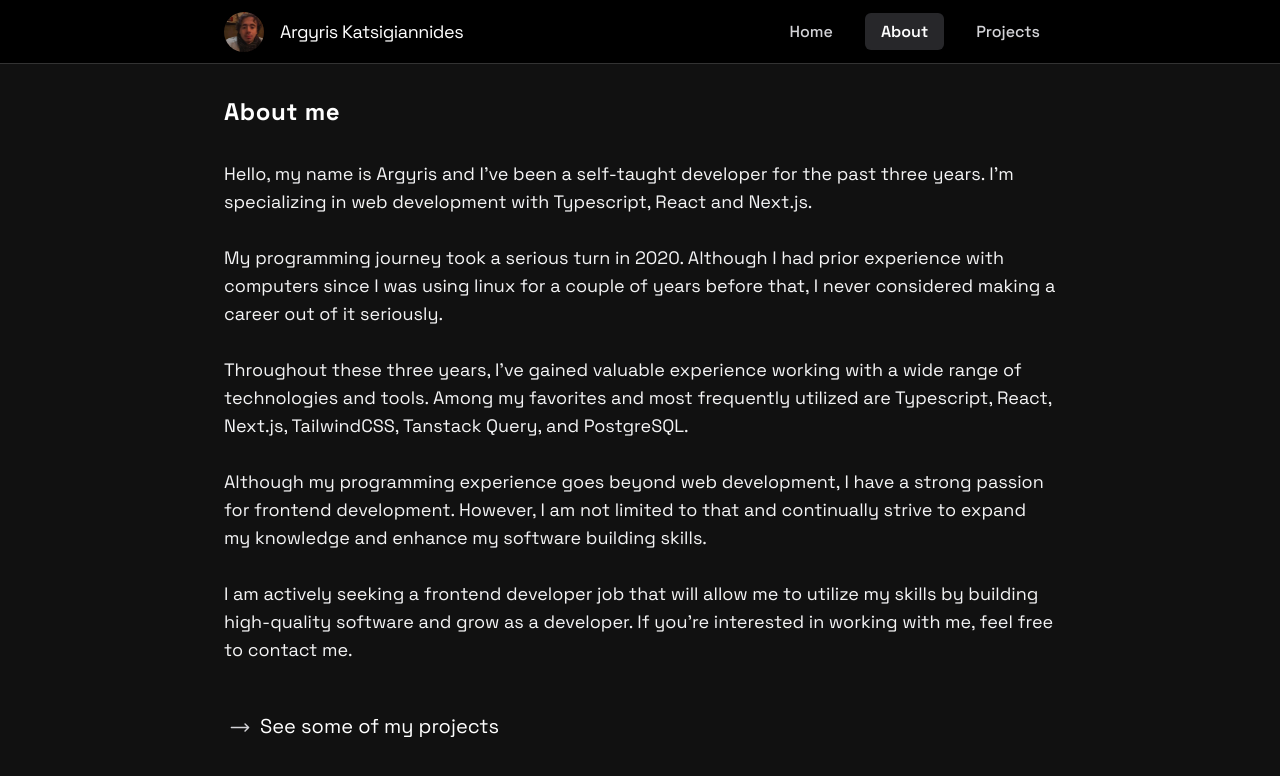
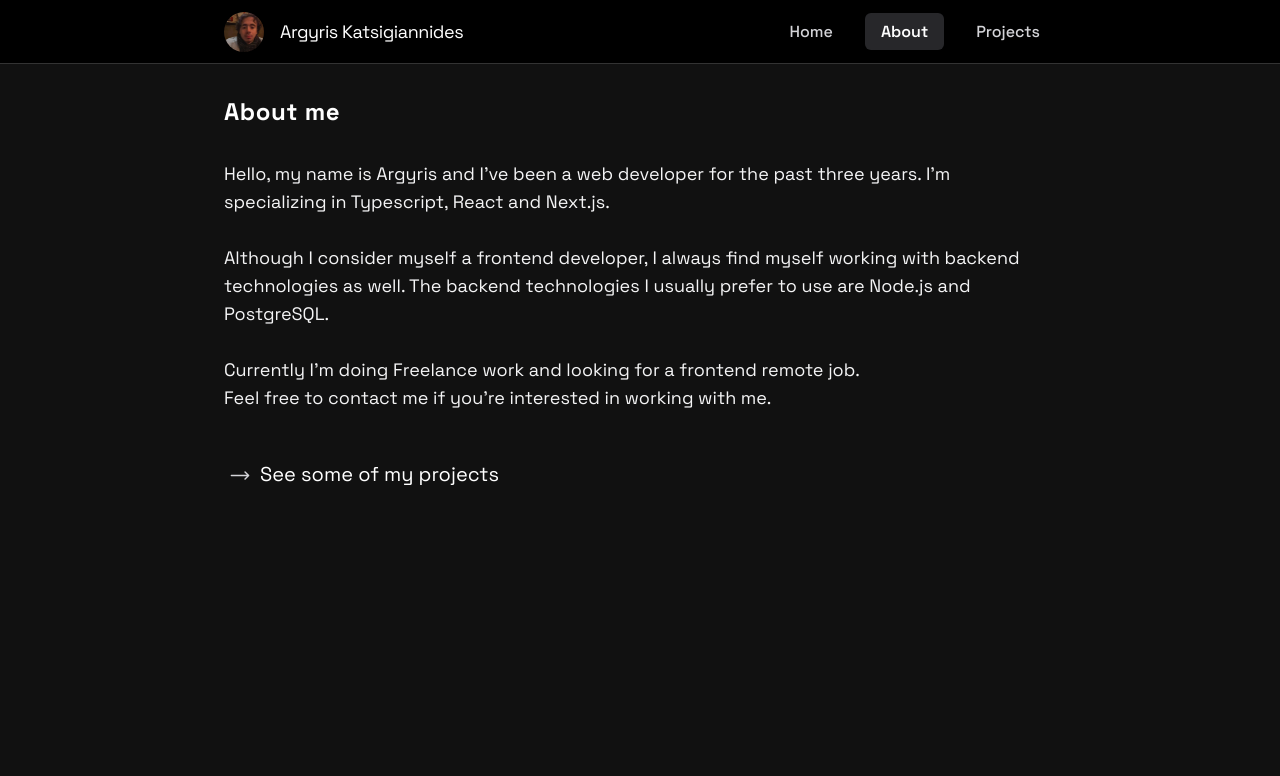
Before and after one commit to arkatsy/portfolio, a Next.js app: page /about in a window 1280 px wide. Shown: the top 776 px of the page. Built offline with nearby package versions, Linux system fonts and the light colour scheme.

Commit message:
add resume and discord + update about page

```diff
--- a/package.json
+++ b/package.json
@@ -25,6 +25,7 @@
     "prettier-plugin-tailwindcss": "^0.3.0",
     "react": "18.2.0",
     "react-dom": "18.2.0",
+    "react-hot-toast": "^2.4.1",
     "tailwind-merge": "^1.13.0",
     "tailwindcss": "3.3.2",
     "typescript": "5.0.4"
--- a/src/app/about/page.tsx
+++ b/src/app/about/page.tsx
@@ -6,32 +6,20 @@ export default function About() {
       <h1 className="mb-8 text-2xl font-bold tracking-wide">About me</h1>
       <div className="text-zinc-100 sm:text-lg">
         <p>
-          Hello, my name is Argyris and I&apos;ve been a self-taught developer for the past three
-          years. I&apos;m specializing in web development with Typescript, React and Next.js.
+          Hello, my name is Argyris and I&apos;ve been a web developer for the past three years.
+          I&apos;m specializing in Typescript, React and Next.js.
         </p>
         <br />
         <p>
-          My programming journey took a serious turn in 2020. Although I had prior experience with
-          computers since I was using linux for a couple of years before that, I never considered
-          making a career out of it seriously.
+          Although I consider myself a frontend developer, I always find myself working with backend
+          technologies as well. The backend technologies I usually prefer to use are Node.js and
+          PostgreSQL.
         </p>
         <br />
         <p>
-          Throughout these three years, I&apos;ve gained valuable experience working with a wide
-          range of technologies and tools. Among my favorites and most frequently utilized are
-          Typescript, React, Next.js, TailwindCSS, Tanstack Query, and PostgreSQL.
-        </p>
-        <br />
-        <p>
-          Although my programming experience goes beyond web development, I have a strong passion
-          for frontend development. However, I am not limited to that and continually strive to
-          expand my knowledge and enhance my software building skills.
-        </p>
-        <br />
-        <p>
-          I am actively seeking a frontend developer job that will allow me to utilize my skills by
-          building high-quality software and grow as a developer. If you&apos;re interested in
-          working with me, feel free to contact me.
+          Currently I&apos;m doing Freelance work and looking for a frontend remote job.
+          <br />
+          Feel free to contact me if you&apos;re interested in working with me.
         </p>
       </div>
       <ArrowLink href="/projects">See some of my projects</ArrowLink>
--- /dev/null
+++ b/src/app/components/CopyButtonText.tsx
@@ -0,0 +1,42 @@
+"use client"
+import { ClipboardIcon } from "@heroicons/react/24/outline"
+import { toast } from "react-hot-toast"
+import { twMerge } from "tailwind-merge"
+
+type CopyButtonProps = {
+  className?: string
+  text: string
+  onCopy?: () => void
+  [key: string]: any
+  copiedToast?: () => string
+}
+
+const copiedToast = () => toast.success("Copied to clipboard!")
+
+export default function CopyButtonText({
+  className,
+  text,
+  onCopy,
+  copiedToast,
+  ...props
+}: CopyButtonProps) {
+  function copyDiscordId(e: React.MouseEvent<HTMLButtonElement, MouseEvent>) {
+    if (typeof onCopy === "function") onCopy()
+    else navigator.clipboard.writeText(e.currentTarget.value)
+
+    if (typeof copiedToast === "function") toast.success(copiedToast())
+    else toast.success("Copied to clipboard!")
+  }
+
+  return (
+    <button
+      className={twMerge("text-zinc-300", className)}
+      value={text}
+      onClick={copyDiscordId}
+      {...props}
+    >
+      {text}
+      <ClipboardIcon className="mb-[3px] ml-2 inline-block h-5 w-5 text-zinc-500" />
+    </button>
+  )
+}
--- a/src/app/components/NavMenuMobile.tsx
+++ b/src/app/components/NavMenuMobile.tsx
@@ -36,7 +36,7 @@ export default function NavMenuMobile() {
               <ul className="mt-12 overflow-hidden">
                 {menuLinks.map((item) => (
                   <li key={item.name} className="mt-4 flex">
-                    <Link className="group w-screen py-4 pl-12" href={item.href} onClick={close}>
+                    <Link className="group w-screen py-4 pl-14" href={item.href} onClick={close}>
                       <span
                         className={twMerge(
                           "text-2xl text-zinc-300 group-hover:border-b-2 group-hover:text-zinc-100",
--- a/src/app/globals.css
+++ b/src/app/globals.css
@@ -4,6 +4,6 @@
 
 @layer base {
   body {
-    @apply min-w-[300px] bg-[#111111] text-white selection:bg-white selection:text-black;
+    @apply bg-[#111111] text-white selection:bg-white selection:text-black;
   }
 }
--- a/src/app/home/page.tsx
+++ b/src/app/home/page.tsx
@@ -1,6 +1,8 @@
 import Image from "next/image"
 import ArrowLink from "../components/ArrowLink"
 import NewTabLink from "../components/NewTabLink"
+import CopyButton from "../components/CopyButtonText"
+import { ArrowDownTrayIcon } from "@heroicons/react/24/solid"
 
 export default function Home() {
   return (
@@ -20,13 +22,13 @@ export default function Home() {
       </div>
       <ul className="flex w-fit flex-col gap-4 text-left tracking-wide text-zinc-300">
         <li>
-          <span>Email: </span>
+          <span className="font-semibold">Email: </span>
           <a className="hover:underline hover:underline-offset-4" href="mailto: arkatsy@gmail.com">
             arkatsy@gmail.com
           </a>
         </li>
         <li>
-          <span>Github: </span>
+          <span className="font-semibold">Github: </span>
           <NewTabLink
             className="hover:underline hover:underline-offset-4"
             href="https://github.com/arkatsy"
@@ -35,13 +37,24 @@ export default function Home() {
           </NewTabLink>
         </li>
         <li>
-          <span>Linkedin: </span>
+          <span className="font-semibold">Linkedin: </span>
           <NewTabLink
             className="hover:underline hover:underline-offset-4"
             href="https://www.linkedin.com/in/arkatsy/"
           >
             linkedin.com/in/arkatsy
           </NewTabLink>
+        </li>
+        <li>
+          <span className="font-semibold">Discord: </span>
+          <CopyButton text="arkatsy#0658">arkatsy#0658</CopyButton>
+        </li>
+        <li>
+          <span className="font-semibold">Resume: </span>
+          <a href="/files/resume.pdf" className="text-zinc-400" download>
+            resume.pdf
+            <ArrowDownTrayIcon className="mb-[3px] ml-2 inline-block h-5 w-5 text-zinc-500" />
+          </a>
         </li>
       </ul>
     </div>
--- a/src/app/layout.tsx
+++ b/src/app/layout.tsx
@@ -1,6 +1,7 @@
 import "./globals.css"
 import { Space_Grotesk } from "next/font/google"
 import Topbar from "./components/Topbar"
+import { Toaster } from "react-hot-toast"
 
 const inter = Space_Grotesk({
   subsets: ["latin"],
@@ -25,6 +26,7 @@ export default function RootLayout({ children }: { children: React.ReactNode })
           </header>
         </div>
         <div className="flex justify-center">
+          <Toaster />
           <main className="w-full max-w-4xl px-6 md:px-8">{children}</main>
         </div>
       </body>
```
Also changed, not shown: 2 other files (tests, documents, lock files or other folders).
